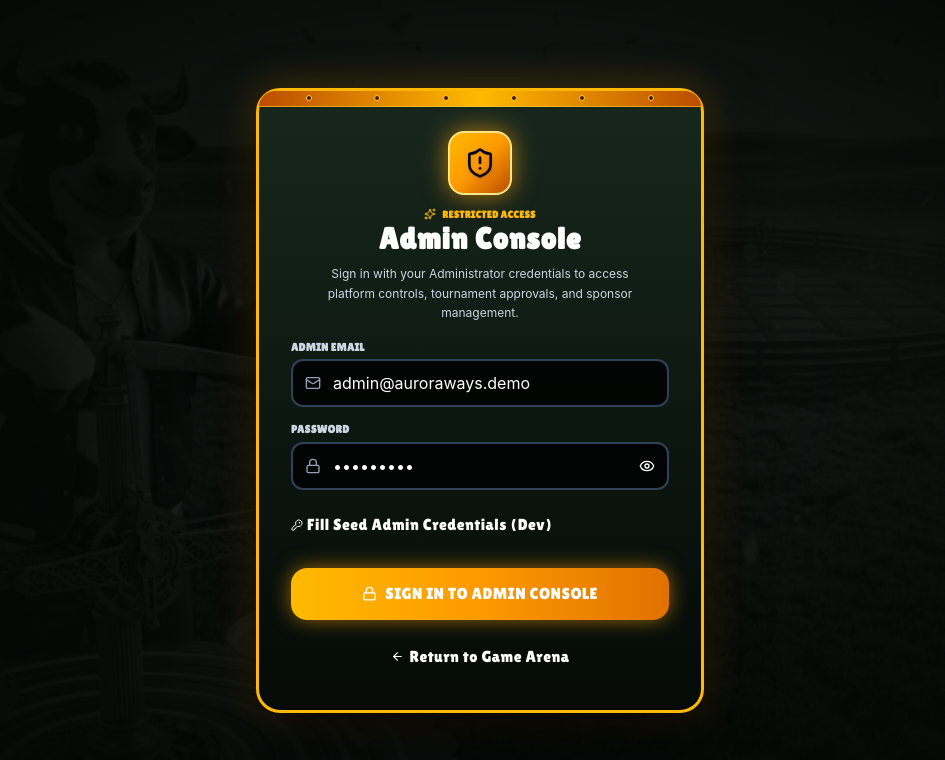
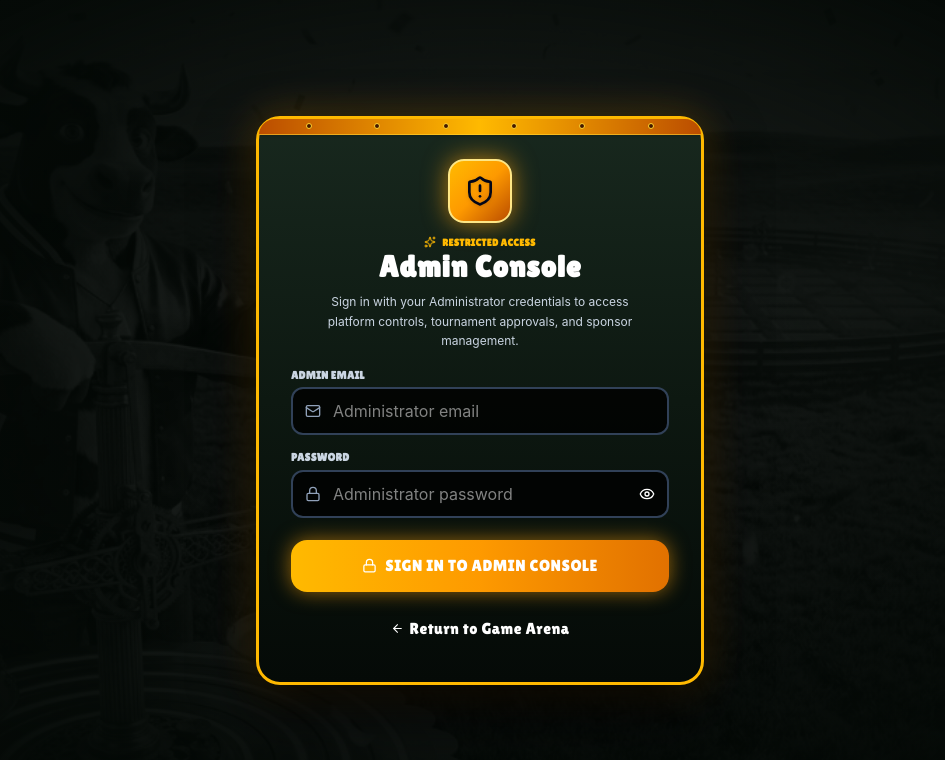
Before and after one commit to emustwe/countdown-31, a Next.js app in the folder Frontend/: page /admin in a window 1280 px wide. Shown: the top 760 px of the page, without its empty margins (160-1105 px from the left). Built offline with nearby package versions, Linux system fonts and the light colour scheme; no server answers.

Commit message:
fix: remove public demo admin credentials

```diff
--- a/Frontend/src/components/AdminGuard.tsx
+++ b/Frontend/src/components/AdminGuard.tsx
@@ -2,7 +2,16 @@
 
 import React, { useState } from "react";
 import { useRouter } from "next/navigation";
-import { ShieldAlert, Lock, Mail, Eye, EyeOff, AlertTriangle, ArrowLeft, KeyRound, Sparkles } from "lucide-react";
+import {
+  ShieldAlert,
+  Lock,
+  Mail,
+  Eye,
+  EyeOff,
+  AlertTriangle,
+  ArrowLeft,
+  Sparkles,
+} from "lucide-react";
 import { useAuthStore } from "../stores/auth-store";
 import { useProfile, useLogin, useLogout } from "../lib/hooks/useAuth";
 import { ApiError } from "../lib/api-client";
@@ -16,8 +25,8 @@ export function AdminGuard({ children }: { children: React.ReactNode }) {
   const loginMutation = useLogin();
   const logoutMutation = useLogout();
 
-  const [email, setEmail] = useState("admin@auroraways.demo");
-  const [password, setPassword] = useState("Admin123!");
+  const [email, setEmail] = useState("");
+  const [password, setPassword] = useState("");
   const [showPassword, setShowPassword] = useState(false);
   const [error, setError] = useState<string | null>(null);
 
@@ -39,15 +48,19 @@ export function AdminGuard({ children }: { children: React.ReactNode }) {
       }
       soundManager.playVictory();
     } catch (err) {
-      setError(err instanceof ApiError ? String(err.envelope?.message || err.message) : "Invalid administrator credentials.");
+      setError(
+        err instanceof ApiError
+          ? String(err.envelope?.message || err.message)
+          : "Invalid administrator credentials.",
+      );
     }
   }
 
   async function handleSwitchAccount() {
     soundManager.playClick();
     await logoutMutation.mutateAsync();
-    setEmail("admin@auroraways.demo");
-    setPassword("Admin123!");
+    setEmail("");
+    setPassword("");
     setError(null);
   }
 
@@ -65,7 +78,10 @@ export function AdminGuard({ children }: { children: React.ReactNode }) {
         {/* Top Rivet Accents */}
         <div className="absolute top-0 inset-x-0 h-4 bg-gradient-to-r from-amber-700 via-amber-400 to-amber-700 border-b border-amber-300/60 shadow flex items-center justify-around px-4 pointer-events-none rounded-t-2xl">
           {[...Array(6)].map((_, i) => (
-            <div key={i} className="w-1.5 h-1.5 rounded-full bg-amber-950 border border-amber-300 shadow-inner" />
+            <div
+              key={i}
+              className="w-1.5 h-1.5 rounded-full bg-amber-950 border border-amber-300 shadow-inner"
+            />
           ))}
         </div>
 
@@ -83,7 +99,8 @@ export function AdminGuard({ children }: { children: React.ReactNode }) {
           Admin Console
         </h2>
         <p className="text-xs text-slate-300 mt-1 max-w-xs leading-relaxed">
-          Sign in with your Administrator credentials to access platform controls, tournament approvals, and sponsor management.
+          Sign in with your Administrator credentials to access platform controls, tournament
+          approvals, and sponsor management.
         </p>
 
         {/* Error Alert */}
@@ -99,8 +116,12 @@ export function AdminGuard({ children }: { children: React.ReactNode }) {
           <div className="w-full my-4 flex flex-col gap-3">
             <div className="p-3.5 rounded-2xl bg-black/60 border border-amber-500/30 text-xs text-slate-300 text-left">
               <span className="text-slate-400">Currently signed in as:</span>
-              <p className="font-title font-black text-amber-300 truncate">{user.email} (Role: {user.role})</p>
-              <p className="text-[11px] text-slate-400 mt-1">This account does not have administrator privileges.</p>
+              <p className="font-title font-black text-amber-300 truncate">
+                {user.email} (Role: {user.role})
+              </p>
+              <p className="text-[11px] text-slate-400 mt-1">
+                This account does not have administrator privileges.
+              </p>
             </div>
 
             <button
@@ -124,7 +145,7 @@ export function AdminGuard({ children }: { children: React.ReactNode }) {
                   required
                   value={email}
                   onChange={(e) => setEmail(e.target.value)}
-                  placeholder="admin@auroraways.demo"
+                  placeholder="Administrator email"
                   className="w-full bg-black/80 border-2 border-slate-700 focus:border-amber-400 rounded-xl py-2.5 pl-10 pr-3.5 text-sm text-white outline-none transition-colors"
                 />
               </div>
@@ -141,7 +162,7 @@ export function AdminGuard({ children }: { children: React.ReactNode }) {
                   required
                   value={password}
                   onChange={(e) => setPassword(e.target.value)}
-                  placeholder="Admin123!"
+                  placeholder="Administrator password"
                   className="w-full bg-black/80 border-2 border-slate-700 focus:border-amber-400 rounded-xl py-2.5 pl-10 pr-10 text-sm text-white outline-none transition-colors"
                 />
                 <button
@@ -154,20 +175,6 @@ export function AdminGuard({ children }: { children: React.ReactNode }) {
               </div>
             </div>
 
-            {/* Quick Fill Dev Preset */}
-            <button
-              type="button"
-              onClick={() => {
-                soundManager.playClick();
-                setEmail("admin@auroraways.demo");
-                setPassword("Admin123!");
-              }}
-              className="text-[11px] text-amber-400 hover:underline font-title font-bold flex items-center gap-1 cursor-pointer self-start"
-            >
-              <KeyRound size={12} />
-              <span>Fill Seed Admin Credentials (Dev)</span>
-            </button>
-
             {/* Submit Button */}
             <button
               type="submit"
@@ -175,7 +182,9 @@ export function AdminGuard({ children }: { children: React.ReactNode }) {
               className="w-full mt-2 py-3.5 rounded-2xl bg-gradient-to-r from-amber-400 via-amber-500 to-amber-600 text-slate-950 font-title font-black text-sm uppercase tracking-wider shadow-[0_0_20px_rgba(245,158,11,0.6)] hover:brightness-110 active:scale-98 transition-all cursor-pointer flex items-center justify-center gap-2"
             >
               <Lock size={15} />
-              <span>{loginMutation.isPending ? "AUTHENTICATING..." : "SIGN IN TO ADMIN CONSOLE"}</span>
+              <span>
+                {loginMutation.isPending ? "AUTHENTICATING..." : "SIGN IN TO ADMIN CONSOLE"}
+              </span>
             </button>
           </form>
         )}
```
Also changed, not shown: 1 other file (tests, documents, lock files or other folders).
